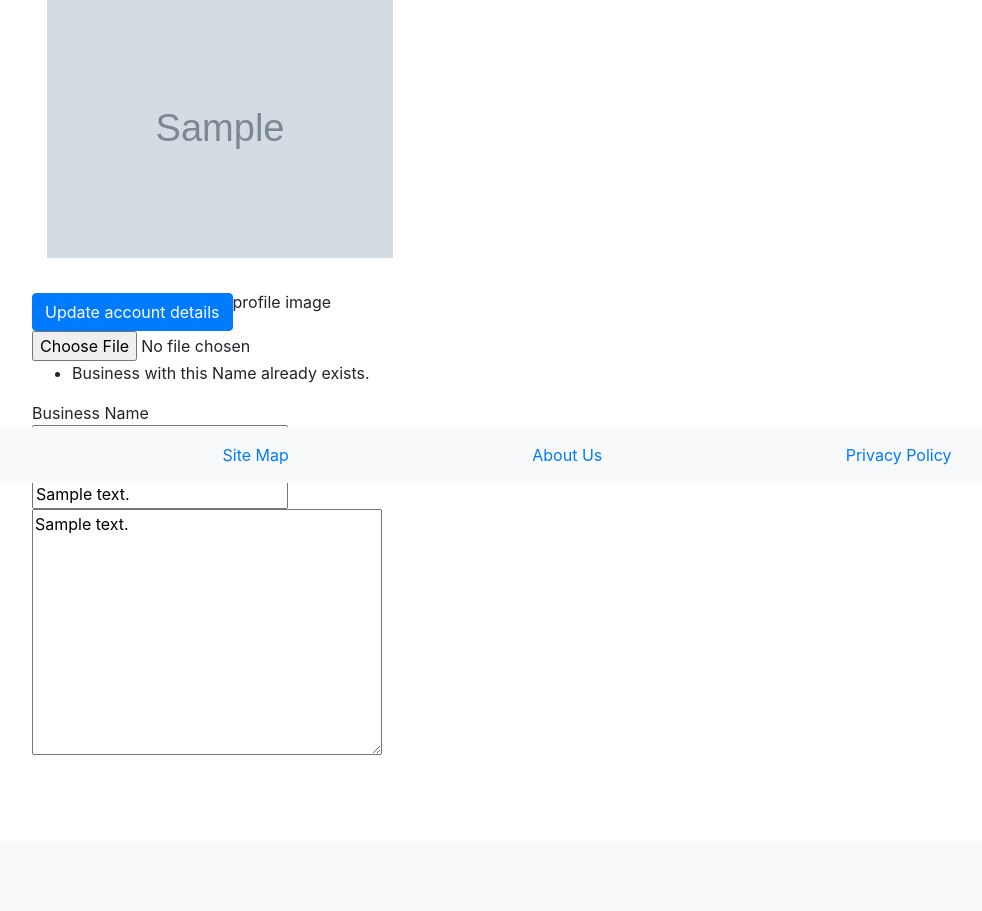
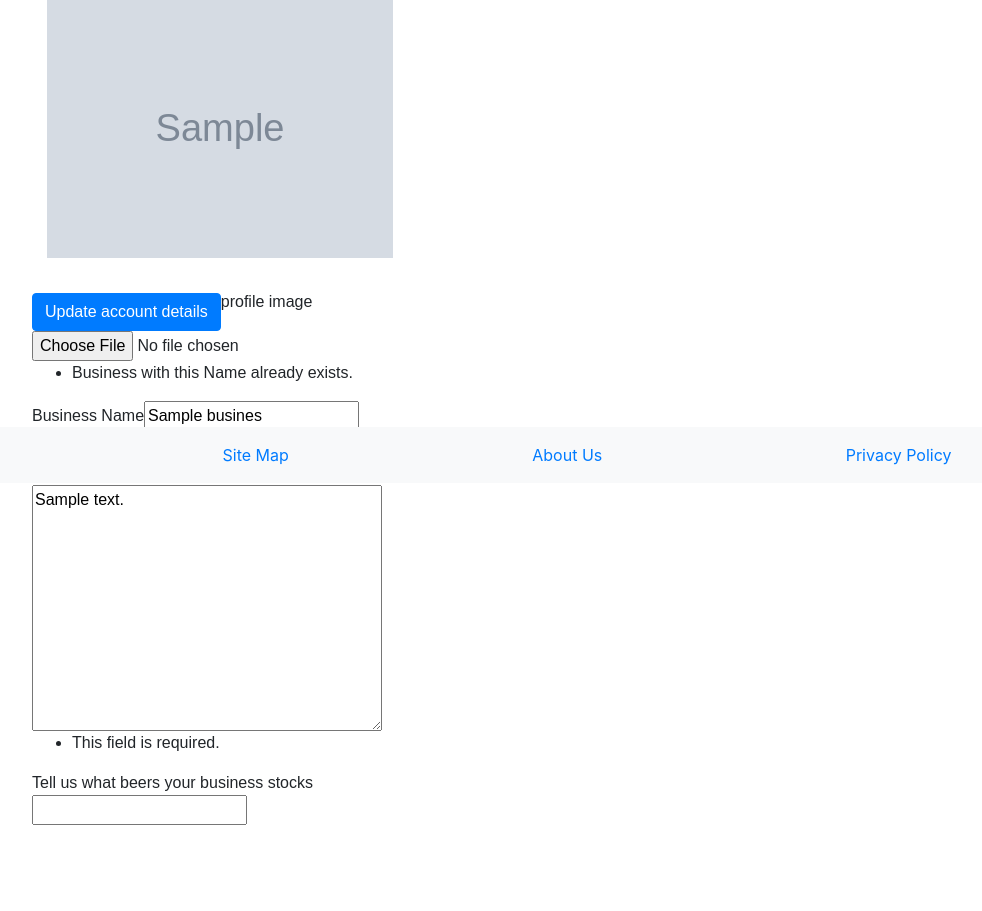
Before and after one commit to David132639/draughtcraft, a Django app: page /draughtandcraft/accounts/details/ in a window 1280 px wide. Shown: the part 317-1228 px from the top of the page, without its empty margins (53-1035 px from the left). Before the commit the page ends 1072 px from the top, so only its background shows below. Run offline with Django 3.2, Linux system fonts and the light colour scheme; a user stored in the database is signed in; tables that the repository leaves empty hold one stand-in row (values such as "Sample post"); grey boxes marked "Sample" are stand-in pictures; some libraries are stand-ins or nearby versions.

Commit message:
Auto complete implemented for beer stocking

```diff
--- a/dac/forms.py
+++ b/dac/forms.py
@@ -1,10 +1,11 @@
 from django import forms
 from registration.forms import RegistrationForm
-from dac.models import User,UserProfile,Business,Review
+from dac.models import User,UserProfile,Business,Review,Beer
+from dal import autocomplete
 
 
 class RegisterForm(RegistrationForm):
-	'''custom register form for business functionality'''
+	'''custom register form for businesses'''
 	is_business = forms.BooleanField(label="Business User",initial=False,required=False)
 	class Meta:
 		fields = ('username','is_business','email','password1','password2')
@@ -16,20 +17,25 @@ class UserProfileForm(forms.ModelForm):
 	class Meta:
 		model = UserProfile
 		fields = ('avatar',)
+	#overrride only allow images
+	def __init__(self, *args, **kwargs):
+		super(UserProfileForm, self).__init__(*args, **kwargs)
+		self.fields['avatar'].widget.attrs.update({'type':'image','accept':'image/*'})
 
 class BusinessForm(forms.ModelForm):
 	name = forms.CharField(help_text="Business Name")
 	address = forms.CharField(help_text="Street address")
-	description = forms.Textarea()
+	description = forms.CharField(required=False, help_text="Business Description", widget=forms.Textarea())
+	stocks = forms.CharField(help_text='Tell us what beers your business stocks')
 	slug = forms.CharField(widget=forms.HiddenInput(),required=False)
 	#need auto complete field for beers
-
 	class Meta:
 		model=Business
-		fields = ('name','address','description')
+		fields = ('name','address','description','stocks')
 
-
-
+	def __init__(self, *args, **kwargs):
+		super(BusinessForm, self).__init__(*args, **kwargs)
+		self.fields['stocks'].widget.attrs.update({'id':'beer_auto','autocomplete':'on'})
 
 RATING_CHOICES = [(1,"1"),(2,"2"),(3,"3"),(4,"4"),(5,"5"),]
 
--- a/dac/models.py
+++ b/dac/models.py
@@ -6,6 +6,9 @@ from os.path import join
 
 class User(AbstractUser):
 	is_business = models.BooleanField(default=False)
+
+	def __str__(self):
+		return self.username
 
 class Ingredient(models.Model):
 	MALTS = "MA"
@@ -24,6 +27,9 @@ class Ingredient(models.Model):
 		choices=INGREDIENT_CATEGORIES,
 		default=OTHER
 	)
+
+	def __str__(self):
+		return self.name
 
 class Flavor(models.Model):
 	BITTERNESS = "BI"
@@ -46,6 +52,9 @@ class Flavor(models.Model):
 		choices=FLAVOR_CATEGORIES
 	)
 
+	def __str__(self):
+		return self.name
+
 class Beer(models.Model):
 	name = models.CharField(max_length=30, unique=True)
 	tagline = models.CharField(max_length=128)
@@ -62,6 +71,9 @@ class Beer(models.Model):
 	def save(self, *args, **kwargs):
 		self.slug = slugify(self.name)
 		super(Beer, self).save(*args, **kwargs)
+
+	def __str__(self):
+		return self.name
 
 
 
@@ -99,3 +111,6 @@ class Review(models.Model):
 	submitter = models.ForeignKey(UserProfile, on_delete=models.CASCADE)
 	flavors = models.ManyToManyField(Flavor)
 	beer = models.ForeignKey(Beer)
+
+	def __str__(self):
+		return self.submitter.user.username
--- a/dac/urls.py
+++ b/dac/urls.py
@@ -8,6 +8,7 @@ from dac.views import UserRegistrationView
 
 
 urlpatterns = [
+url(r'^api/get_beers/$',views.beer_api,name="beer_api"),
 
 #beers
 url(r'^$', views.index, name='index'),
--- a/dac/views.py
+++ b/dac/views.py
@@ -7,6 +7,7 @@ from django.contrib.auth.decorators import login_required
 from dac.models import Beer, Business,UserProfile,Review
 from dac.forms import UserProfileForm, BusinessForm, BeerReview
 from registration.backends.simple.views import RegistrationView
+import json
 
 
 # General site pages
@@ -171,6 +172,28 @@ def user_details(request):
 
 	return render(request,'dac/userProfile.html',context_dict)
 
+
+def beer_api(request):
+	print("api call")
+	#get query and get results
+	if request.is_ajax():
+		query = request.GET.get('term','')
+		beers = Beer.objects.filter(name__contains=query)[:10]
+		results = []
+		#store as json like object
+		for i,beer in enumerate(beers):
+			beer_entry = {}
+			beer_entry["id"] = i
+			beer_entry["label"] = beer.name
+			beer_entry["value"]= beer.name
+			results.append(beer_entry)
+		data = json.dumps(results)
+	else:
+		data = 'fail'
+	mime = 'application/json'
+	print(data)
+	return HttpResponse(data,mime)
+
 @login_required
 def user_reviews(request):
 	context_dict = {'reviews':None}
--- /dev/null
+++ b/static/beer_auto.js
@@ -0,0 +1,7 @@
+
+$(document).ready(function() {
+  $("#beer_auto").autocomplete({
+    source: "/draughtandcraft/api/get_beers/",
+    minLength: 2,
+  });
+});
--- a/templates/dac/base.html
+++ b/templates/dac/base.html
@@ -13,6 +13,12 @@
   <script src="https://ajax.googleapis.com/ajax/libs/jquery/3.3.1/jquery.min.js"></script>
   <script src="https://cdnjs.cloudflare.com/ajax/libs/popper.js/1.14.7/umd/popper.min.js"></script>
   <script src="https://maxcdn.bootstrapcdn.com/bootstrap/4.3.1/js/bootstrap.min.js"></script>
+
+  <link rel="stylesheet" href="http://code.jquery.com/ui/1.8.18/themes/base/jquery-ui.css" type="text/css" media="all" />
+<script src="http://ajax.googleapis.com/ajax/libs/jquery/1.7.1/jquery.min.js" type="text/javascript">
+</script> <script src="https://ajax.googleapis.com/ajax/libs/jqueryui/1.8.16/jquery-ui.min.js" type="text/javascript"></script>
+
+
   <link rel="stylesheet" href={% static 'masterstyle.css' %} />
 </head>
 <body>
--- a/templates/dac/userProfile.html
+++ b/templates/dac/userProfile.html
@@ -4,6 +4,7 @@
 {% endblock %}
 {% block body_block %}
 {% load staticfiles %}
+<script src="{% static 'beer_auto.js' %}"></script>
 <script src="{% static 'changeDisplayImage.js' %}"></script>
 	<!--needs some sort of menu thing to see the reviews the user has and stuff on this page somewhere-->
 	<div class="container w-100">
@@ -19,7 +20,7 @@
 		</div>
 		<div class="row">
 			<div class="col-md-4">
-				<div class="form-group" >
+				<div class="form-group ui-widget" >
 					<form class="form-inline" id="user_profile_form" method="post" action="{% url 'user_details' %}" enctype="multipart/form-data" >
 						<input class="btn btn-primary" type="submit" name="submit" value="Update account details" />
 
--- a/wad_team_project/settings.py
+++ b/wad_team_project/settings.py
@@ -32,8 +32,10 @@ ALLOWED_HOSTS = []
 
 
 # Application definition
-
+#AUTOCOMPLETE LIGHT MUST BE FIRST
 INSTALLED_APPS = [
+    'dal',
+    'dal_select2',
     'django.contrib.admin',
     'django.contrib.auth',
     'django.contrib.contenttypes',
--- a/wad_team_project/urls.py
+++ b/wad_team_project/urls.py
@@ -24,6 +24,8 @@ from django.conf import settings
 
 
 urlpatterns = [
+    #api for autocomplete
+
     url(r'^admin/', admin.site.urls),
     url(r'^$', views.index, name='index'),
     url(r'^draughtandcraft/', include('dac.urls')),
```
Also changed, not shown: requirements.txt (line endings or trailing spaces).
